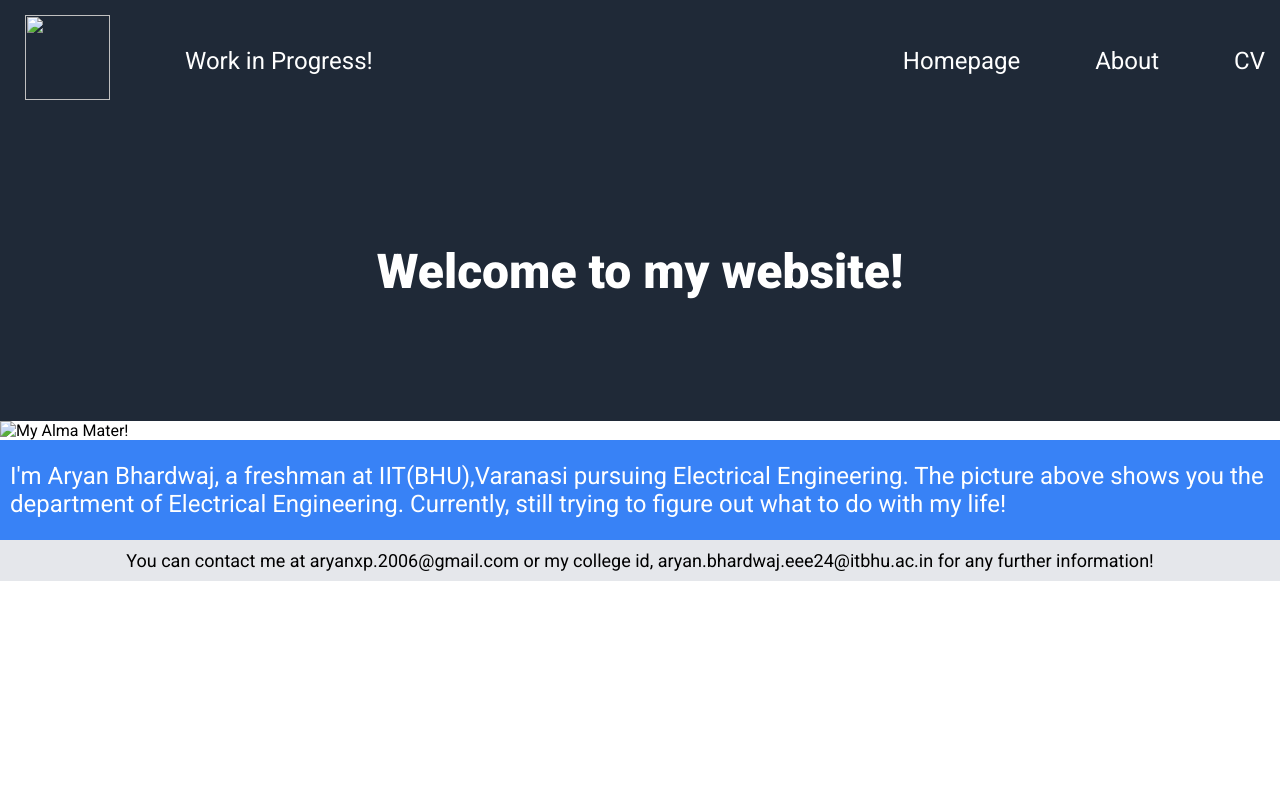
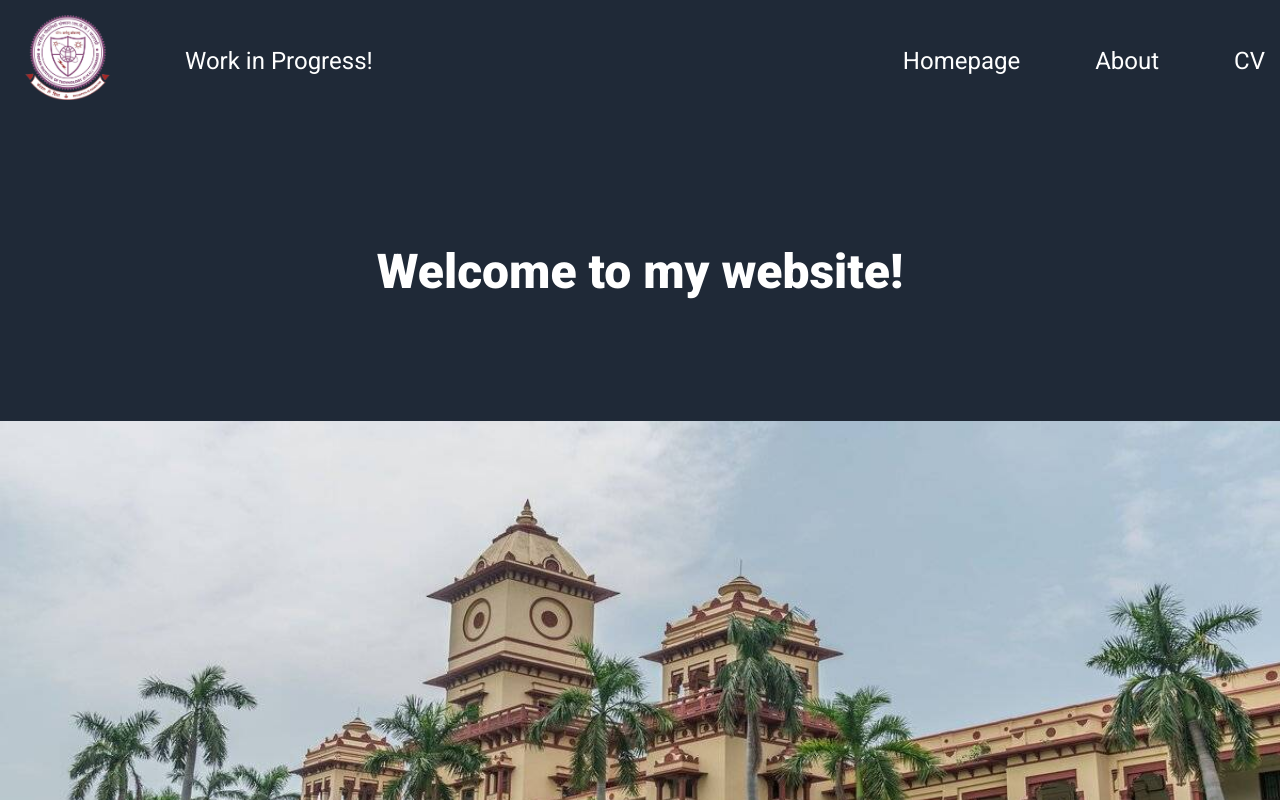
Before and after one commit to Panzerkampfwagen-del/Portfolio, a plain HTML site: page index.html in a window 1280 px wide. Shown: the top 800 px of the page. Drawn offline with Linux system fonts and the light colour scheme.

Commit message:
Change the links for images

```diff
--- a/index.html
+++ b/index.html
@@ -11,7 +11,7 @@
 <body>
     <nav>
         <ul class="left">
-            <li><img src="iit_logo_original.png"></li>
+            <li><img src="./images/iit_logo_original.png"></li>
             <li>Work in Progress!</li>
         </ul>
         <ul>
@@ -25,7 +25,7 @@
         <div class="header"> Welcome to my website!</div>
     </header>
 
-    <div class="img"><img src="iitbhu.jpeg" alt="My Alma Mater!"></div>
+    <div class="img"><img src="./images/iitbhu.jpeg" alt="My Alma Mater!"></div>
 
     <section>
         <p>I'm Aryan Bhardwaj, a freshman at IIT(BHU),Varanasi pursuing Electrical Engineering. The picture above shows
```
